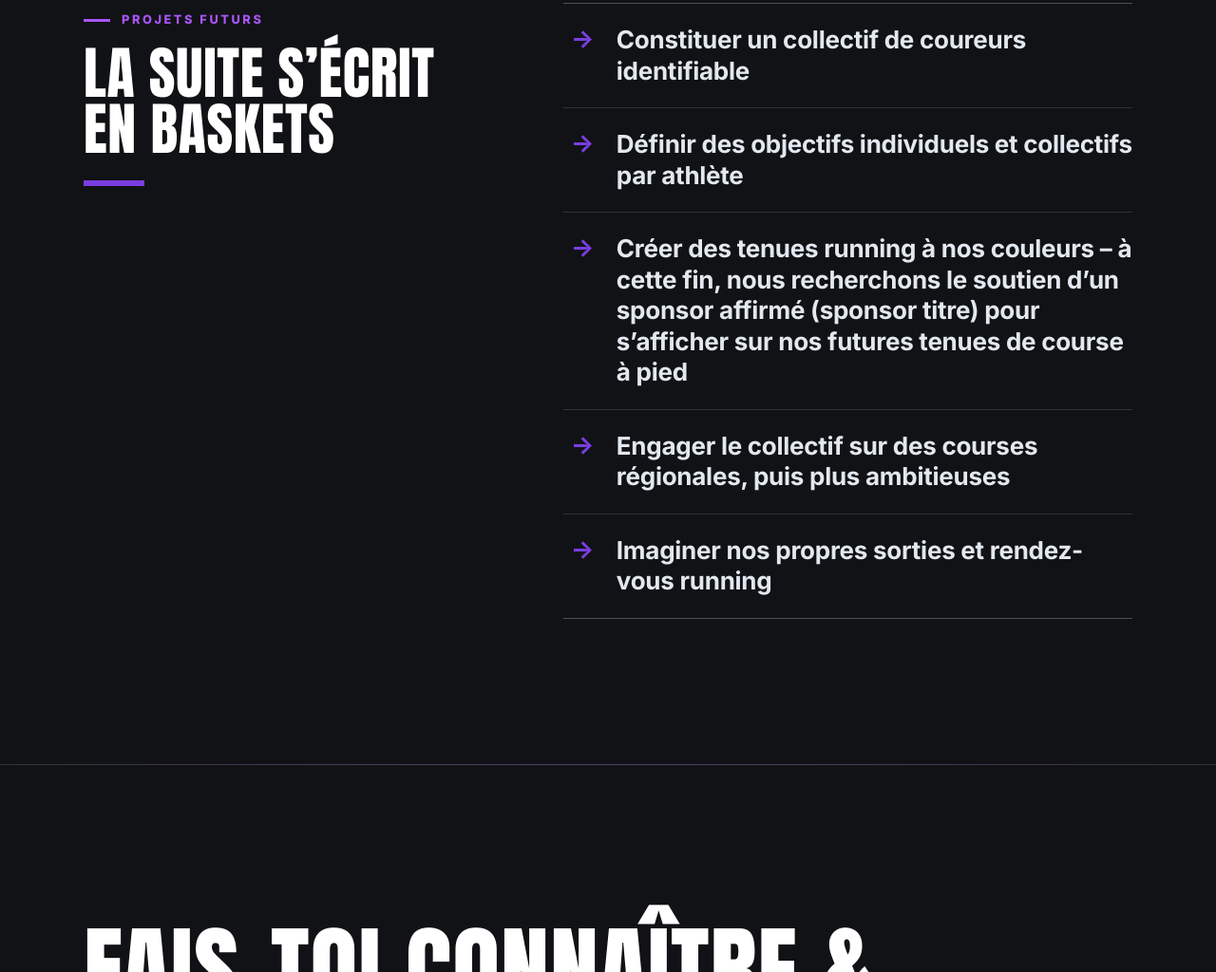
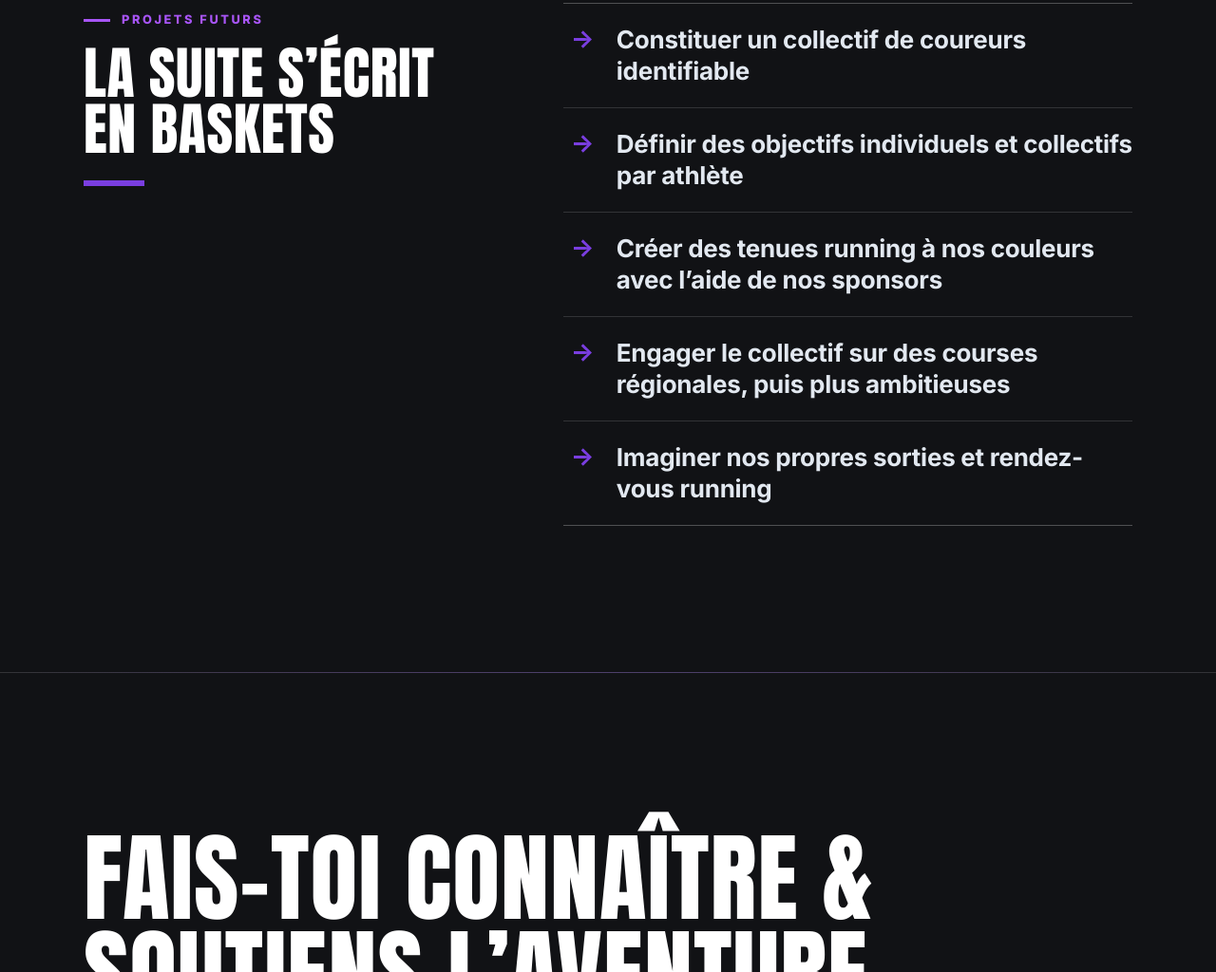
Before and after one commit to Maattyeux/smal-co-site, a plain HTML site: page running.html in a window 1280 px wide. Shown: the part 3233-4257 px from the top of the page at 95% size. Drawn offline with Linux system fonts and the light colour scheme.

Commit message:
content(running): update sponsor objective text in future projects
Co-Authored-By: Claude Opus 5.5 <noreply@anthropic.com>

```diff
--- a/running.html
+++ b/running.html
@@ -111,7 +111,7 @@
   <ul class="rv goals" data-reveal>
    <li>Constituer un collectif de coureurs identifiable</li>
    <li>Définir des objectifs individuels et collectifs par athlète</li>
-   <li>Créer des tenues running à nos couleurs – à cette fin, nous recherchons le soutien d’un sponsor affirmé (sponsor titre) pour s’afficher sur nos futures tenues de course à pied</li>
+   <li>Créer des tenues running à nos couleurs avec l’aide de nos sponsors</li>
    <li>Engager le collectif sur des courses régionales, puis plus ambitieuses</li>
    <li>Imaginer nos propres sorties et rendez-vous running</li>
   </ul>
```
